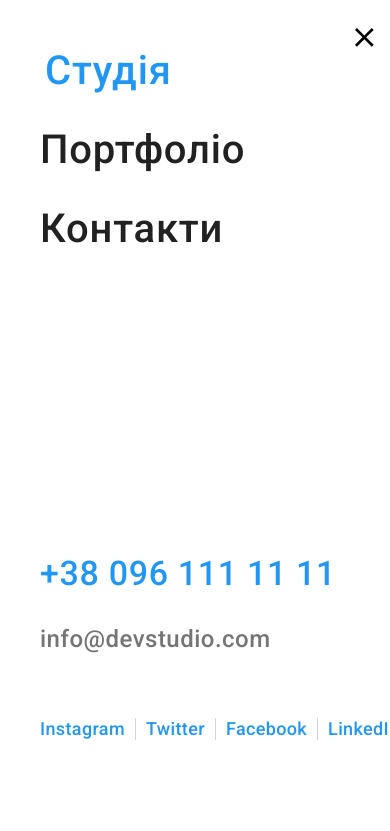
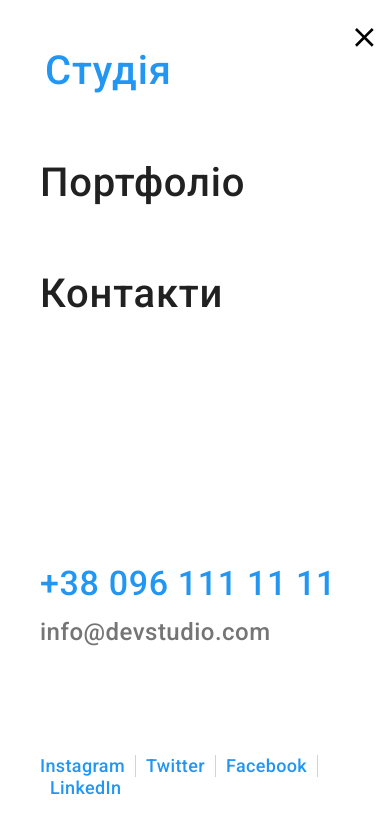
Before and after one commit to HennadiiBorysevych/goit-markup-hw-08, a plain HTML site: page index.html in a window 390 px wide. Both pictures are taken after a click on the button "Перемикач меню". Shown: the top 831 px of the page. Drawn offline with nearby package versions, Linux system fonts and the light colour scheme.

Commit message:
mobile menu changes'

```diff
--- a/index.html
+++ b/index.html
@@ -74,6 +74,7 @@
                       >
                     </li>
                   </ul>
+                  <div class="mobile-contact--flex">
                     <ul class="mobile-contacts">
                       <li class="mobile-contacts__item">
                         <a
@@ -106,6 +107,7 @@
                         <a class="mobile-links__link" href="#">LinkedIn</a>
                       </li>
                     </ul>
+                  </div>
                 </div>
               </div>
             </div>
@@ -357,7 +359,7 @@
                     ./images/mobile/mobile-team2.jpg    1x,
                     ./images/mobile/mobile-team2@2x.jpg 2x
                   "
-                  media="(max-width:768px)"
+                  media="(max-width:767px)"
                 />
                 <source
                   srcset="
@@ -435,7 +437,7 @@
                     ./images/mobile/mobile-team3.jpg    1x,
                     ./images/mobile/mobile-team3@2x.jpg 2x
                   "
-                  media="(max-width:768px)"
+                  media="(max-width:767px)"
                 />
                 <source
                   srcset="
@@ -512,7 +514,7 @@
                     ./images/mobile/mobile-team4.jpg    1x,
                     ./images/mobile/mobile-team4@2x.jpg 2x
                   "
-                  media="(max-width:768px)" />
+                  media="(max-width:767px)" />
                 <source
                   srcset="
                     ./images/tablet/tablet-team4.jpg    1x,
@@ -799,6 +801,12 @@
         </form>
       </div>
     </div>
+    <script
+      defer
+      src="https://cdnjs.cloudflare.com/ajax/libs/body-scroll-lock/3.1.5/bodyScrollLock.min.js"
+      integrity="sha512-HowizSDbQl7UPEAsPnvJHlQsnBmU2YMrv7KkTBulTLEGz9chfBoWYyZJL+MUO6p/yBuuMO/8jI7O29YRZ2uBlA=="
+      crossorigin="anonymous"
+    ></script>
     <script src="./js/mobile-menu.js"></script>
     <script src="./js/modal.js"></script>
   </body>
--- a/sass/components/_mobileMenu.scss
+++ b/sass/components/_mobileMenu.scss
@@ -1,4 +1,4 @@
-@media screen and (max-width:768px) {
+@media screen and (max-width:767px) {
     .mobile-btn{
         background-color: var(--btn-text-color);
         outline: none;
@@ -42,11 +42,30 @@
         margin: 0;
         padding: 0;
     }
-    .mobile-nav__item{
-        margin-bottom: 32px;
+    .mobile-nav{
 
-        &:last-child{
-            margin-bottom: 302px;
+        flex-direction: column;
+        display: flex;
+        height: 32vh;
+        justify-content: space-between;
+
+        margin-bottom: 25px;
+
+    }
+    .mobile-contacts{
+
+        flex-direction: column;
+        display: flex;
+        height: 36vh;
+        justify-content: flex-end;
+        gap: 15px;
+
+    }
+    .mobile-contact--flex{
+        display: flex;
+        flex-direction: column;
+        justify-content: space-between;
+        height: 54vh;
         }
     }
     .mobile-nav__link{
@@ -66,12 +85,6 @@
     .mobile-nav__link--blue{
         color: var(--accent-text-color);
         padding-left: 5px;
-    }
-    .mobile-contacts{
-        margin-bottom: 64px;
-    }
-    .mobile-contacts__item:first-child{
-        margin-bottom: 32px;
     }
     .mobile-contacts__link--hovered{
         font-family: 'Roboto';
@@ -96,7 +109,8 @@
         }
         .mobile-links{
             display: flex;
-            // gap: 20px;
+            flex-wrap: wrap;
+
             list-style: none;
             margin: 0;
             padding: 0;
@@ -115,7 +129,6 @@
 
 
 }
-    }
     .mobile-links__item{
         padding-right: 10px;
 
@@ -126,7 +139,7 @@
             padding-left: 10px;
         }
     }
-@media screen and (min-width:767px) {
+@media screen and (min-width:768px) {
     .mobile-menu-window{
         display: none;
     }
--- a/sass/components/_modalWindow.scss
+++ b/sass/components/_modalWindow.scss
@@ -13,7 +13,7 @@
 }
 
 .modal-window {
-    @media screen and (max-width:768px) {
+    @media screen and (max-width:767px) {
         width: 450px;
     }
     position: absolute;
--- a/sass/layout/_clients.scss
+++ b/sass/layout/_clients.scss
@@ -9,7 +9,7 @@
     gap: 30px;
 }
 .clients-list__item{
-display: flex;
+    display: flex;
 
     @media screen and (min-width:1200px) {
     width: 170px;
--- a/sass/layout/_footer.scss
+++ b/sass/layout/_footer.scss
@@ -4,7 +4,7 @@
     padding-bottom: 60px;
     margin: 0 auto;
     background-color: #2F303A;
-    @media screen and (max-width:768px) {
+    @media screen and (max-width:767px) {
         text-align: center;
     }
 }
--- a/sass/layout/_team.scss
+++ b/sass/layout/_team.scss
@@ -47,6 +47,7 @@
 
     @media screen and (min-width:1200px){
         width: 270px;
+
         // &:not(:first-child) {
         //     margin-left: 30px;
         // }
```
Also changed, not shown: portfolio.html (+6 -0 lines), sass/layout/_header.scss (+5 -5 lines), css/main.css, css/main.min.css, 2 other files. Lines whose indentation alone changed are shown as unchanged.
